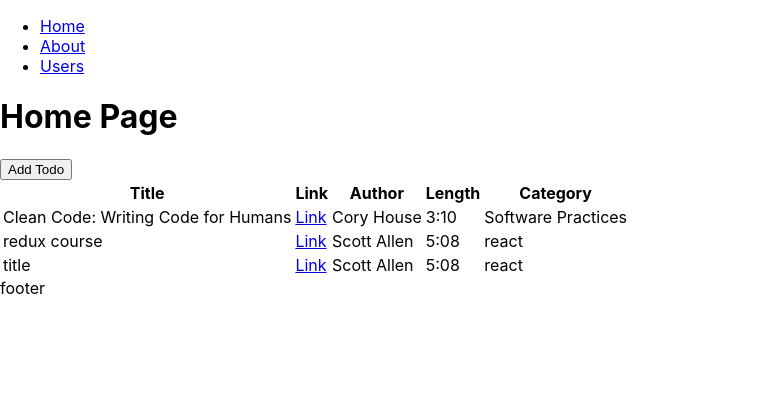
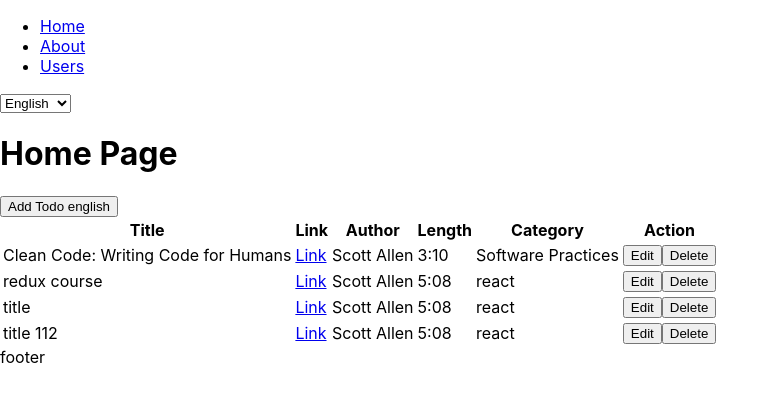
Before and after one commit to imyagnesh/benjamin_zeolearn, a React app in the folder my-app/: page / in a window 1280 px wide. Shown: the top 402 px of the page, without its empty margins (0-779 px from the left). Built offline with nearby package versions, Linux system fonts and the light colour scheme; data requests are answered from the project's data file.

Commit message:
context api

```diff
--- a/my-app/db.json
+++ b/my-app/db.json
@@ -11,7 +11,7 @@
       "id": "clean-code",
       "title": "Clean Code: Writing Code for Humans",
       "watchHref": "http://www.pluralsight.com/courses/writing-clean-code-humans",
-      "authorId": "cory-house",
+      "authorId": "scott-allen",
       "length": "3:10",
       "category": "Software Practices"
     },
@@ -32,7 +32,15 @@
       "length": "5:08",
       "category": "react",
       "authorId": "scott-allen",
-      "id": "iDgtTay"
+      "id": "vbOk_Fd"
+    },
+    {
+      "title": "title 112",
+      "watchHref": "http://www.pluralsight.com/courses/react-flux-building-applications",
+      "length": "5:08",
+      "category": "react",
+      "authorId": "scott-allen",
+      "id": "6yuUNcX"
     }
   ],
   "authors": [
--- a/my-app/src/App.js
+++ b/my-app/src/App.js
@@ -3,6 +3,7 @@ import React, { PureComponent } from 'react';
 // import PropTypes from 'prop-types';
 import loadable from '@loadable/component';
 import { BrowserRouter as Router, Route, Link, Switch, Redirect } from 'react-router-dom';
+import LocaleContext from './context/localeContext';
 import NoMatch from './Screens/NoMatch';
 // import Home from './Screens/Home';
 // import About from './Screens/About';
@@ -61,12 +62,14 @@ class App extends PureComponent {
               </li>
             </ul>
           </nav>
+          <LocaleContext>
             <Switch>
               <Route path="/" exact component={HomeAsync} />
               <Route path="/about/" component={AboutAsync} />
               <PrivateRoute path="/users/" auth component={UsersAsync} />
               <Route component={NoMatch} />
             </Switch>
+          </LocaleContext>
           <div>footer</div>
         </div>
       </Router>
--- a/my-app/src/Screens/About/index.js
+++ b/my-app/src/Screens/About/index.js
@@ -37,6 +37,7 @@ export default class index extends Component {
       }));
     this.state = {
       options,
+      initialValues: state.course,
     };
   }
 
@@ -47,9 +48,14 @@ export default class index extends Component {
 
   onSubmit = async (values, actions) => {
     try {
+      let uri = 'http://localhost:3004/courses';
+      if (values.id) {
+        uri = `http://localhost:3004/courses/${values.id}`;
+      }
+
       await API({
-        uri: 'http://localhost:3004/courses',
-        method: 'POST',
+        uri,
+        method: values.id ? 'PUT' : 'POST',
         header: {},
         body: values,
       });
@@ -63,7 +69,7 @@ export default class index extends Component {
   };
 
   render() {
-    const { options } = this.state;
+    const { options, initialValues } = this.state;
 
     const form = [
       {
@@ -101,15 +107,10 @@ export default class index extends Component {
           Go Back
         </button>
         <Form
-          initialValues={{
-            title: '',
-            watchHref: '',
-            length: '',
-            category: '',
-            authorId: '',
-          }}
+          initialValues={initialValues}
           validationSchema={courseSchema}
           onSubmit={this.onSubmit}
+          buttonText={initialValues.id ? 'Edit Course' : 'Add Course'}
           formData={form}
         />
       </div>
--- a/my-app/src/Screens/Home/courseList.js
+++ b/my-app/src/Screens/Home/courseList.js
@@ -1,7 +1,7 @@
 import React from 'react';
 import PropTypes from 'prop-types';
 
-const courseList = ({ courses, renderAuthor }) => {
+const courseList = ({ courses, renderAuthor, editRecord, deleteRecord }) => {
   return (
     <table>
       <thead>
@@ -11,6 +11,7 @@ const courseList = ({ courses, renderAuthor }) => {
           <th>Author</th>
           <th>Length</th>
           <th>Category</th>
+          <th>Action</th>
         </tr>
       </thead>
       <tbody>
@@ -23,6 +24,14 @@ const courseList = ({ courses, renderAuthor }) => {
             <td>{renderAuthor(course.authorId)}</td>
             <td>{course.length}</td>
             <td>{course.category}</td>
+            <td>
+              <button type="button" onClick={() => editRecord(course)}>
+                Edit
+              </button>
+              <button type="button" onClick={() => deleteRecord(course)}>
+                Delete
+              </button>
+            </td>
           </tr>
         ))}
       </tbody>
@@ -33,6 +42,8 @@ const courseList = ({ courses, renderAuthor }) => {
 courseList.propTypes = {
   courses: PropTypes.array.isRequired,
   renderAuthor: PropTypes.func.isRequired,
+  deleteRecord: PropTypes.func.isRequired,
+  editRecord: PropTypes.func.isRequired,
 };
 
 export default courseList;
--- a/my-app/src/Screens/Home/index.js
+++ b/my-app/src/Screens/Home/index.js
@@ -2,6 +2,7 @@ import React, { Component } from 'react';
 import PropTypes from 'prop-types';
 import { API } from '../../utils';
 import CourseList from './courseList';
+import { LocaleConsumer } from '../../context/localeContext';
 
 export default class index extends Component {
   static propTypes = {
@@ -45,7 +46,42 @@ export default class index extends Component {
     const { history } = this.props;
     history.push({
       pathname: '/about',
-      state: { authors },
+      state: {
+        authors,
+        course: {
+          title: '',
+          watchHref: '',
+          length: '',
+          category: '',
+          authorId: '',
+        },
+      },
+    });
+  };
+
+  editRecord = course => {
+    const { authors } = this.state;
+    const { history } = this.props;
+    history.push({
+      pathname: '/about',
+      state: {
+        authors,
+        course,
+      },
+    });
+  };
+
+  deleteRecord = async course => {
+    await API({ uri: `http://localhost:3004/courses/${course.id}`, method: 'DELETE' });
+    // const { courses } = this.state;
+    // this.setState({
+    //   courses: courses.filter(x => x.id !== course.id),
+    // });
+
+    this.setState(state => {
+      return {
+        courses: state.courses.filter(x => x.id !== course.id),
+      };
     });
   };
 
@@ -62,10 +98,19 @@ export default class index extends Component {
     return (
       <div>
         <h1>Home Page</h1>
-        <button type="button" onClick={this.addTodo}>
-          Add Todo
-        </button>
-        <CourseList courses={courses} renderAuthor={this.renderAuthor} />
+        <LocaleConsumer>
+          {value => (
+            <button type="button" onClick={this.addTodo}>
+              {`Add Todo ${value.locale}`}
+            </button>
+          )}
+        </LocaleConsumer>
+        <CourseList
+          courses={courses}
+          renderAuthor={this.renderAuthor}
+          editRecord={this.editRecord}
+          deleteRecord={this.deleteRecord}
+        />
       </div>
     );
   }
--- a/my-app/src/components/form.js
+++ b/my-app/src/components/form.js
@@ -4,7 +4,7 @@ import { Formik, Field } from 'formik';
 import InputText from './inputText';
 import Select from './select';
 
-const form = ({ formData, ...props }) => {
+const form = ({ formData, buttonText, ...props }) => {
   return (
     <Formik {...props}>
       {({ handleSubmit, isSubmitting, errors }) => (
@@ -19,7 +19,7 @@ const form = ({ formData, ...props }) => {
           ))}
 
           <button type="submit" disabled={isSubmitting}>
-            Add Todo
+            {buttonText}
           </button>
         </form>
       )}
@@ -29,6 +29,7 @@ const form = ({ formData, ...props }) => {
 
 form.propTypes = {
   formData: PropTypes.array.isRequired,
+  buttonText: PropTypes.string.isRequired,
 };
 
 export default form;
--- /dev/null
+++ b/my-app/src/context/localeContext.js
@@ -0,0 +1,28 @@
+import React, { Component, createContext } from 'react';
+import PropTypes from 'prop-types';
+
+export const { Consumer: LocaleConsumer, Provider: LocaleProvider } = createContext();
+
+export default class localeContext extends Component {
+  static propTypes = {
+    children: PropTypes.element.isRequired,
+  };
+
+  state = {
+    locale: 'english',
+  };
+
+  render() {
+    const { children } = this.props;
+    const { locale } = this.state;
+    return (
+      <div>
+        <select value={locale} onChange={e => this.setState({ locale: e.target.value })}>
+          <option value="english">English</option>
+          <option value="Spanish">Spanish</option>
+        </select>
+        <LocaleProvider value={{ locale }}>{children}</LocaleProvider>
+      </div>
+    );
+  }
+}
```
Lines whose indentation alone changed are shown as unchanged.
